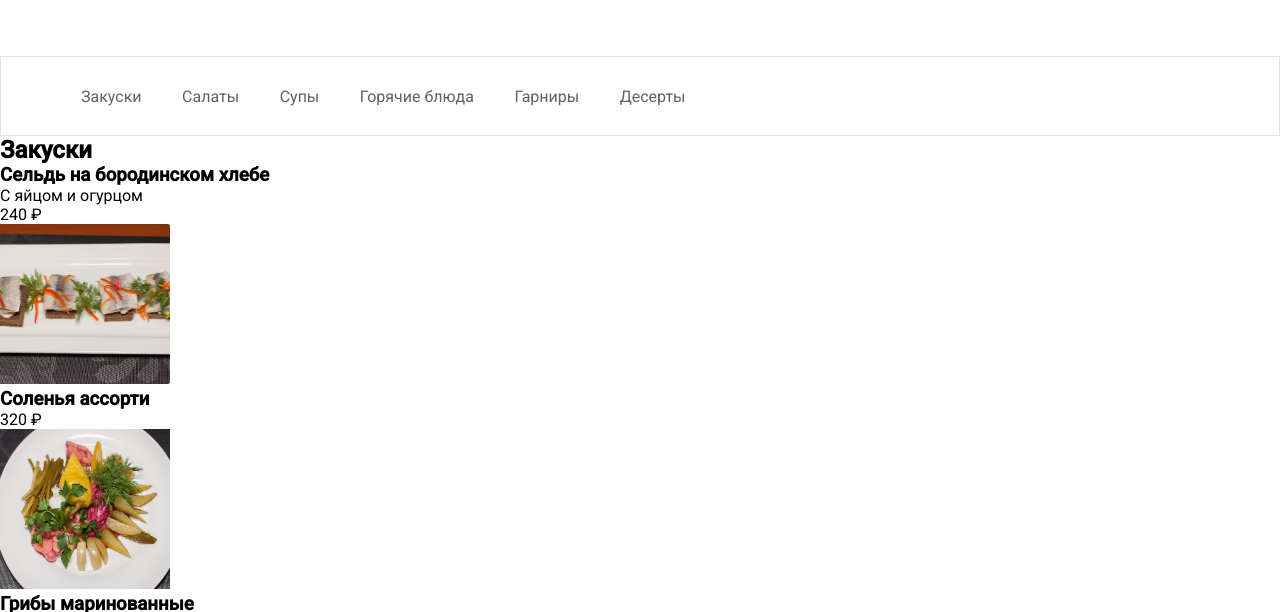
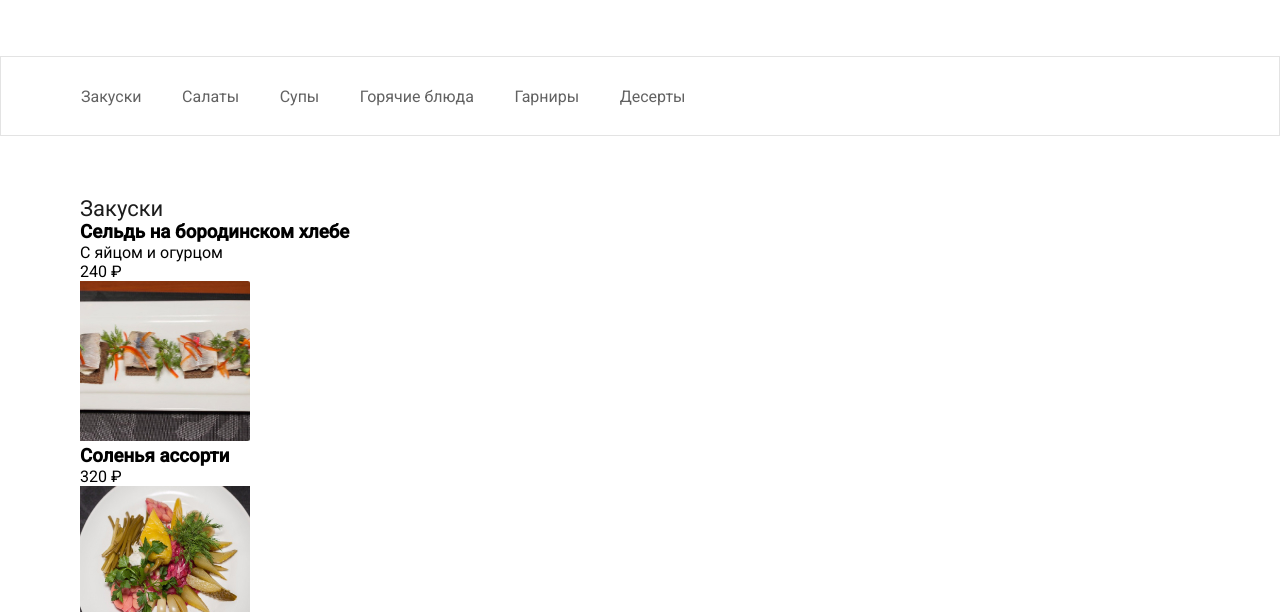
Before and after one commit to AselAkmatova/Exam-2, a plain HTML site: page index.html in a window 1280 px wide. Shown: the part 380-992 px from the top of the page. Drawn offline with Linux system fonts and the light colour scheme.

Commit message:
main title style add

```diff
--- a/style.css
+++ b/style.css
@@ -118,3 +118,16 @@
   color: #626262;
   text-decoration: none;
 }
+
+/*++++++++++++MAIN+++++++++++*/
+
+.main {
+  margin-top: 60px;
+  margin-left: 80px;
+}
+
+.main__title {
+  font-size: 22px;
+  color: #1d1d1d;
+  font-weight: normal;
+}
```
